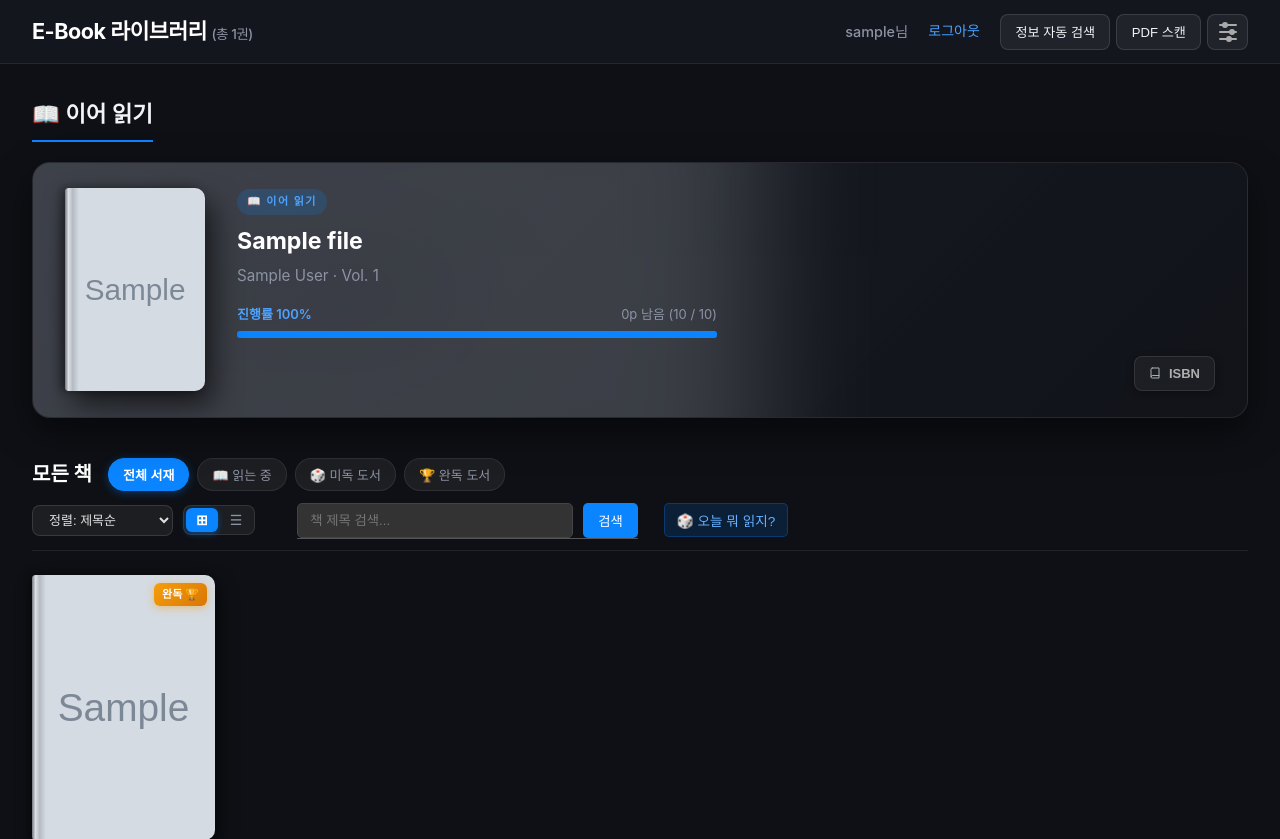
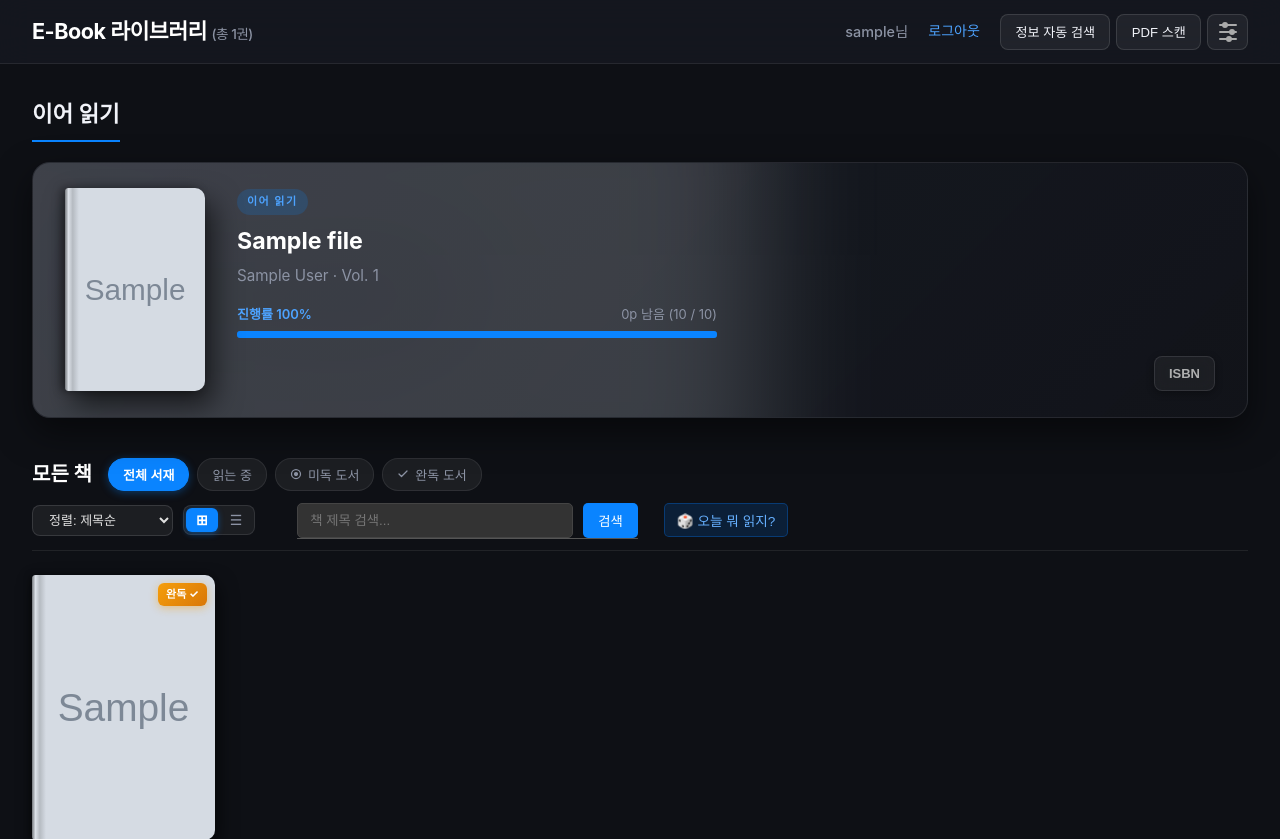
Before and after one commit to moonhole0512/pdf_e-bookReader, a Flask app: page / in a window 1280 px wide. Shown: the top 839 px of the page. Run offline with Flask 3, Linux system fonts and the light colour scheme; the visitor is signed in with stand-in values (Sample User, id 1); tables that the repository leaves empty hold one stand-in row (values such as "Sample post"); grey boxes marked "Sample" are stand-in pictures.

Commit message:
feat(ui): clean up cluttered icons across ISBN, reading badges, and modernize shelf status chips

```diff
--- a/static/css/style.css
+++ b/static/css/style.css
@@ -2411,6 +2411,9 @@ header nav a:hover {
 }
 
 .filter-chip {
+    display: inline-flex;
+    align-items: center;
+    gap: 6px;
     background: rgba(255, 255, 255, 0.06);
     border: 1px solid rgba(255, 255, 255, 0.08);
     color: #8c93a4;
@@ -2420,6 +2423,11 @@ header nav a:hover {
     font-weight: 500;
     cursor: pointer;
     transition: all 0.2s ease;
+}
+
+.chip-svg-icon {
+    flex-shrink: 0;
+    display: inline-block;
 }
 
 .filter-chip:hover {
--- a/static/js/library.js
+++ b/static/js/library.js
@@ -300,9 +300,9 @@ document.addEventListener('DOMContentLoaded', () => {
             if (isCompleted) {
                 badgeHtml = '<div class="completed-badge">완독 ✓</div>';
             } else if (isNextToRead) {
-                badgeHtml = '<div class="next-to-read-badge">다음 읽을 차례 ✨</div>';
+                badgeHtml = '<div class="next-to-read-badge">다음 차례</div>';
             } else if (isReading) {
-                badgeHtml = '<div class="reading-badge">📖 읽는 중</div>';
+                badgeHtml = '<div class="reading-badge">읽는 중</div>';
             }
 
             // Standardized progress & status text across ALL volumes (even unread ones)
@@ -340,13 +340,7 @@ document.addEventListener('DOMContentLoaded', () => {
                         <span class="progress-text">${progressLabel}</span>
                     </div>
                     <div class="vol-action-row">
-                        <button type="button" class="isbn-btn vol-isbn-btn" data-file-id="${vol.id}" data-book-title="${vol.title || '제목 없음'}" data-volume-number="${vol.volume_number}" title="도서 메타데이터 및 표지 수정">
-                            <svg width="12" height="12" viewBox="0 0 24 24" fill="none" stroke="currentColor" stroke-width="2" stroke-linecap="round" stroke-linejoin="round" style="margin-right: 4px; vertical-align: -1px;">
-                                <path d="M4 19.5A2.5 2.5 0 0 1 6.5 17H20"></path>
-                                <path d="M6.5 2H20v20H6.5A2.5 2.5 0 0 1 4 19.5v-15A2.5 2.5 0 0 1 6.5 2z"></path>
-                            </svg>
-                            ISBN
-                        </button>
+                        <button type="button" class="isbn-btn vol-isbn-btn" data-file-id="${vol.id}" data-book-title="${vol.title || '제목 없음'}" data-volume-number="${vol.volume_number}" title="도서 메타데이터 및 표지 수정">ISBN</button>
                     </div>
                 </div>
             `;
--- a/templates/_book_list.html
+++ b/templates/_book_list.html
@@ -21,9 +21,9 @@
                 {% endif %}
 
                 {% if group.status == 'completed' %}
-                <div class="completed-badge">완독 🏆</div>
+                <div class="completed-badge">완독 ✓</div>
                 {% elif group.status == 'reading' %}
-                <div class="reading-badge">📖 읽는 중</div>
+                <div class="reading-badge">읽는 중</div>
                 {% endif %}
 
                 {% if group.volume_count == 1 %}
--- a/templates/index.html
+++ b/templates/index.html
@@ -30,7 +30,7 @@
         {% if recent_lounge_items %}
         <section class="bookshelf reading-lounge-section">
             <div class="reading-lounge-header">
-                <h2>📖 이어 읽기</h2>
+                <h2>이어 읽기</h2>
                 {% if recent_lounge_items|length > 1 %}
                 <span class="lounge-count-badge">최근 {{ recent_lounge_items|length }}권</span>
                 {% endif %}
@@ -50,7 +50,7 @@
                             <div class="book-spine-crease"></div>
                         </a>
                         <div class="lounge-details">
-                            <div class="lounge-badge">📖 이어 읽기</div>
+                            <div class="lounge-badge">이어 읽기</div>
                             <h3 class="lounge-title">
                                 <a href="{{ url_for('reader.reader_view', file_id=f.id) }}" class="lounge-title-link">
                                     {{ f.title or f.book.title }}
@@ -76,13 +76,7 @@
                                     다음 권: 제{{ next_vol.volume_number }}권 ⏭️
                                 </a>
                                 {% endif %}
-                                <button type="button" class="isbn-btn lounge-isbn-btn" data-file-id="{{ f.id }}" data-book-title="{{ f.title or f.book.title }}" data-volume-number="{{ f.volume_number }}" title="도서 메타데이터 및 표지 수정">
-                                    <svg width="12" height="12" viewBox="0 0 24 24" fill="none" stroke="currentColor" stroke-width="2" stroke-linecap="round" stroke-linejoin="round" style="margin-right: 4px; vertical-align: -1px;">
-                                        <path d="M4 19.5A2.5 2.5 0 0 1 6.5 17H20"></path>
-                                        <path d="M6.5 2H20v20H6.5A2.5 2.5 0 0 1 4 19.5v-15A2.5 2.5 0 0 1 6.5 2z"></path>
-                                    </svg>
-                                    ISBN
-                                </button>
+                                <button type="button" class="isbn-btn lounge-isbn-btn" data-file-id="{{ f.id }}" data-book-title="{{ f.title or f.book.title }}" data-volume-number="{{ f.volume_number }}" title="도서 메타데이터 및 표지 수정">ISBN</button>
                             </div>
                         </div>
                     </div>
@@ -103,7 +97,7 @@
                         <div class="book-spine-crease"></div>
                     </a>
                     <div class="lounge-details">
-                        <div class="lounge-badge">📖 이어 읽기</div>
+                        <div class="lounge-badge">이어 읽기</div>
                         <h2 class="lounge-title">
                             <a href="{{ url_for('reader.reader_view', file_id=last_read_file.id) }}" class="lounge-title-link">
                                 {{ last_read_file.title or last_read_file.book.title }}
@@ -129,13 +123,7 @@
                                 다음 권: 제{{ next_volume_file.volume_number }}권 바로가기 ⏭️
                             </a>
                             {% endif %}
-                            <button type="button" class="isbn-btn lounge-isbn-btn" data-file-id="{{ last_read_file.id }}" data-book-title="{{ last_read_file.title or last_read_file.book.title }}" data-volume-number="{{ last_read_file.volume_number }}" title="도서 메타데이터 및 표지 수정">
-                                <svg width="12" height="12" viewBox="0 0 24 24" fill="none" stroke="currentColor" stroke-width="2" stroke-linecap="round" stroke-linejoin="round" style="margin-right: 4px; vertical-align: -1px;">
-                                    <path d="M4 19.5A2.5 2.5 0 0 1 6.5 17H20"></path>
-                                    <path d="M6.5 2H20v20H6.5A2.5 2.5 0 0 1 4 19.5v-15A2.5 2.5 0 0 1 6.5 2z"></path>
-                                </svg>
-                                ISBN
-                            </button>
+                            <button type="button" class="isbn-btn lounge-isbn-btn" data-file-id="{{ last_read_file.id }}" data-book-title="{{ last_read_file.title or last_read_file.book.title }}" data-volume-number="{{ last_read_file.volume_number }}" title="도서 메타데이터 및 표지 수정">ISBN</button>
                         </div>
                     </div>
                 </div>
@@ -184,9 +172,20 @@
                     <h2>모든 책</h2>
                     <div class="shelf-filter-chips">
                         <button class="filter-chip active" data-filter="all">전체 서재</button>
-                        <button class="filter-chip" data-filter="reading">📖 읽는 중</button>
-                        <button class="filter-chip" data-filter="unread">🎲 미독 도서</button>
-                        <button class="filter-chip" data-filter="completed">🏆 완독 도서</button>
+                        <button class="filter-chip" data-filter="reading">읽는 중</button>
+                        <button class="filter-chip" data-filter="unread">
+                            <svg class="chip-svg-icon" width="12" height="12" viewBox="0 0 24 24" fill="none" stroke="currentColor" stroke-width="2.5" stroke-linecap="round" stroke-linejoin="round">
+                                <circle cx="12" cy="12" r="9"></circle>
+                                <circle cx="12" cy="12" r="3" fill="currentColor"></circle>
+                            </svg>
+                            미독 도서
+                        </button>
+                        <button class="filter-chip" data-filter="completed">
+                            <svg class="chip-svg-icon" width="12" height="12" viewBox="0 0 24 24" fill="none" stroke="currentColor" stroke-width="2.5" stroke-linecap="round" stroke-linejoin="round">
+                                <polyline points="20 6 9 17 4 12"></polyline>
+                            </svg>
+                            완독 도서
+                        </button>
                     </div>
                 </div>
                 <div class="header-right">
```
Also changed, not shown: PROGRESS.md (+3 -2 lines), _testcode/specs/test_ui_ux.py (+43 -2 lines).
